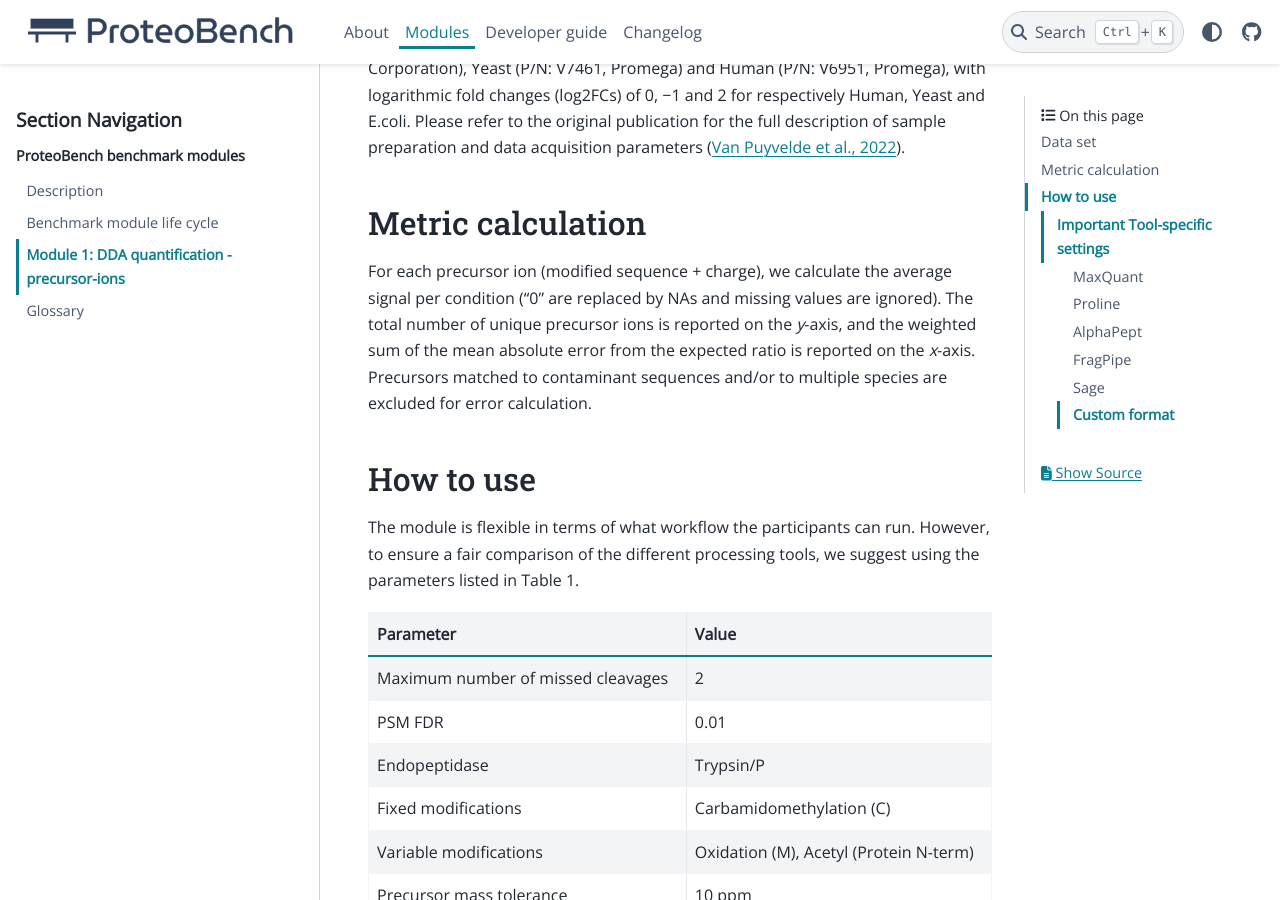
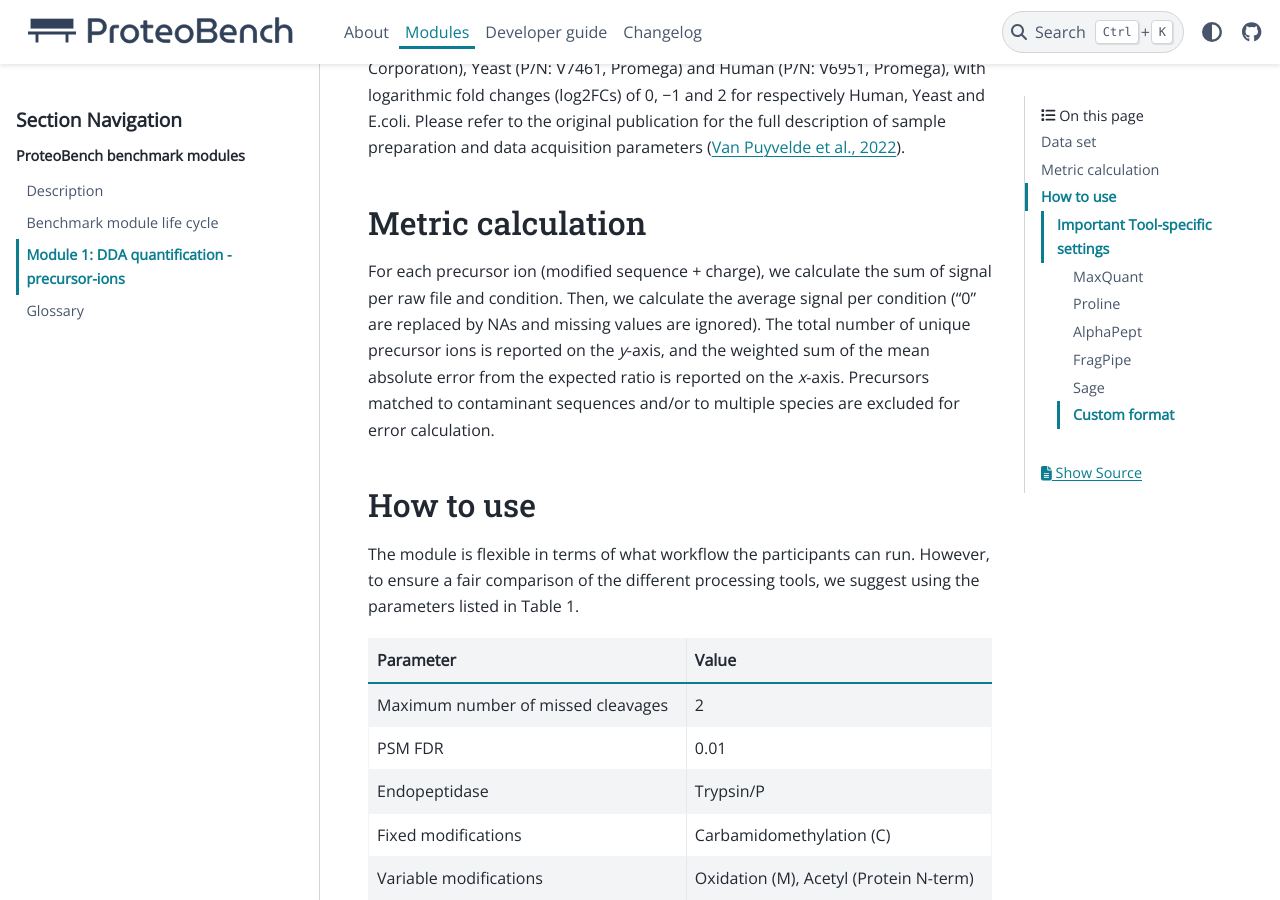
Before and after one commit to Proteobench/ProteoBench, a Sphinx documentation site: the page built from docs/modules/3-DDA-Quantification-ion-level.md, in a window 1280 px wide and 900 px high, scrolled down 641 px. Built offline with Sphinx 7.4.7 and the PyData theme 0.15.4, drawn with Linux system fonts in a browser that asks for light colours; pages that are not in the unit, such as notebooks, are missing from menus.

Commit message:
update the metric calculation paragraph in the doc

```diff
--- a/docs/modules/3-DDA-Quantification-ion-level.md
+++ b/docs/modules/3-DDA-Quantification-ion-level.md
@@ -10,7 +10,7 @@ Please refer to the original publication for the full description of sample prep
 
 ## Metric calculation
 
-For each precursor ion (modified sequence + charge), we calculate the average signal per condition ("0" are replaced by NAs and missing values are ignored). The total number of unique precursor ions is reported on the *y*-axis, and the weighted sum of the mean absolute error from the expected ratio is reported on the *x*-axis. Precursors matched to contaminant sequences and/or to multiple species are excluded for error calculation.
+For each precursor ion (modified sequence + charge), we calculate the sum of signal per raw file and condition. Then, we calculate the average signal per condition ("0" are replaced by NAs and missing values are ignored). The total number of unique precursor ions is reported on the *y*-axis, and the weighted sum of the mean absolute error from the expected ratio is reported on the *x*-axis. Precursors matched to contaminant sequences and/or to multiple species are excluded for error calculation.
 
 ## How to use
 
```
